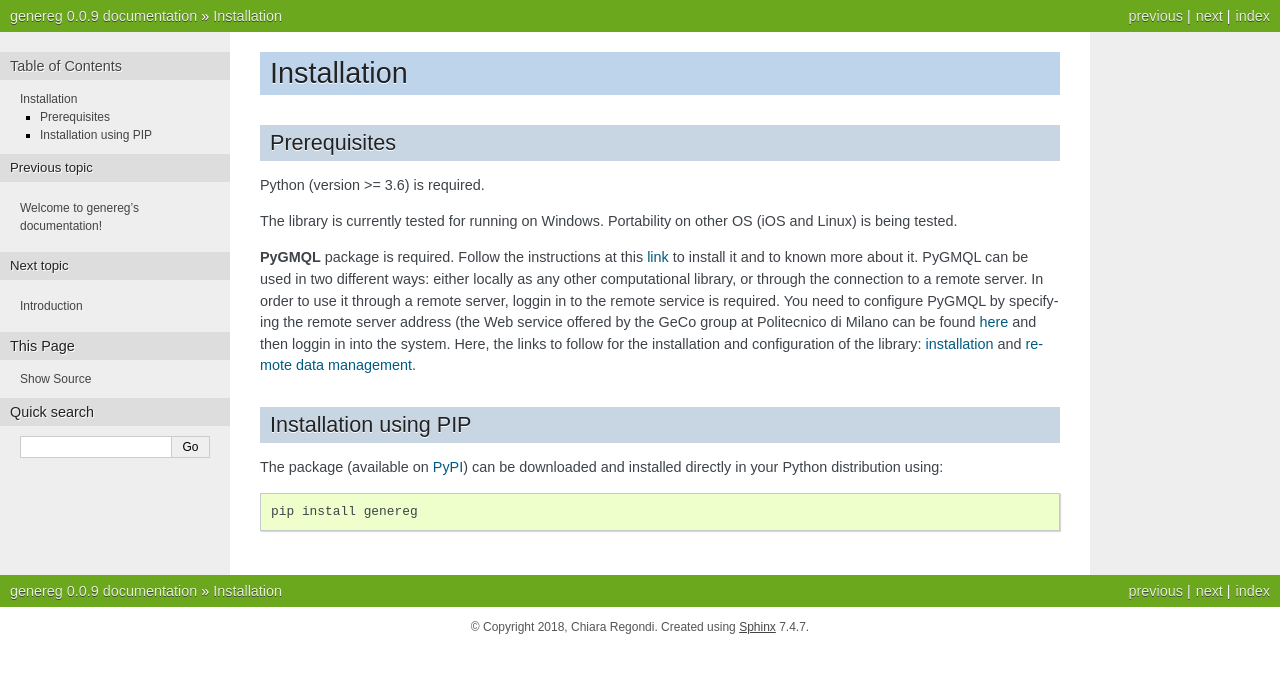
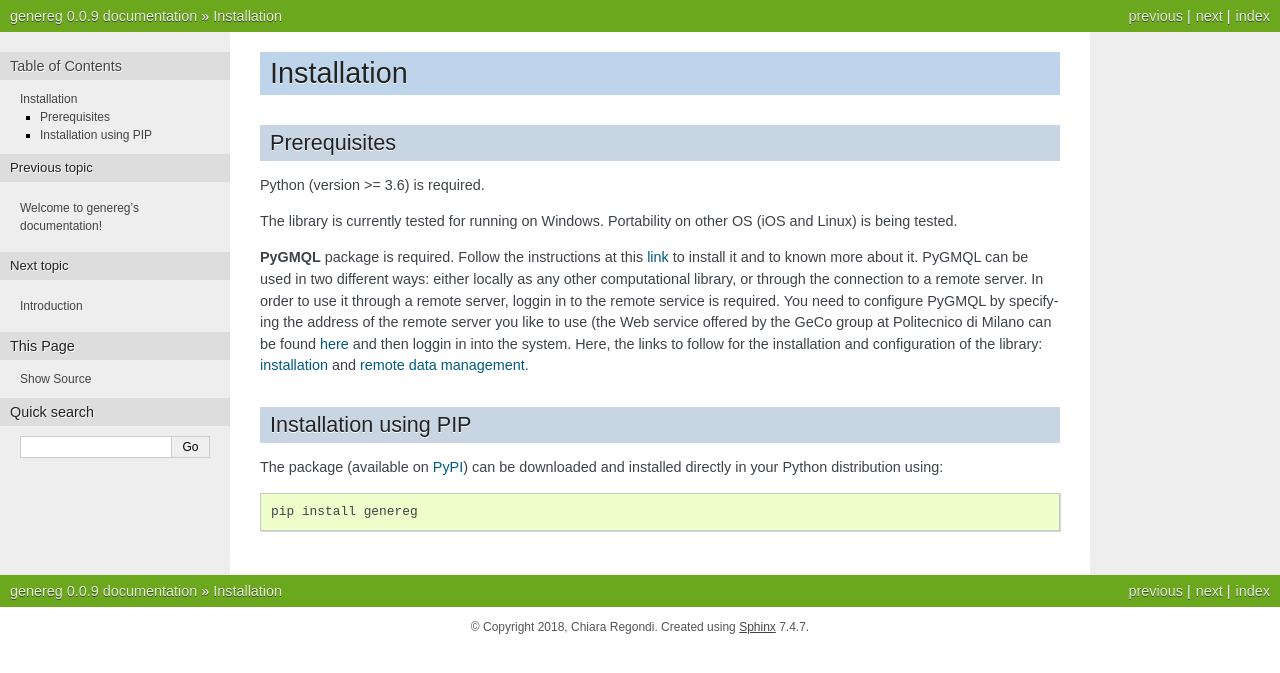
Before and after one commit to DEIB-GECO/genereg, a Sphinx documentation site: the page built from doc/source/installation.rst, in a window 1280 px wide. Shown: the top 673 px of the page. Built offline with Sphinx 7.4.7, drawn with Linux system fonts in a browser that asks for light colours.

Commit message:
Update installation.rst

```diff
--- a/doc/source/installation.rst
+++ b/doc/source/installation.rst
@@ -11,7 +11,7 @@ The library is currently tested for running on Windows. Portability on other OS
 
 **PyGMQL** package is required. Follow the instructions at this `link <https://github.com/DEIB-GECO/PyGMQL>`_
 to install it and to known more about it.
-PyGMQL can be used in two different ways: either locally as any other computational library, or through the connection to a remote server. In order to use it through a remote server, loggin in to the remote service is required. You need to configure PyGMQL by specifying the remote server address (the Web service offered by the GeCo group at Politecnico di Milano can be found `here <http://www.gmql.eu/gmql-rest/>`_ and then loggin in into the system.
+PyGMQL can be used in two different ways: either locally as any other computational library, or through the connection to a remote server. In order to use it through a remote server, loggin in to the remote service is required. You need to configure PyGMQL by specifying the address of the remote server you like to use (the Web service offered by the GeCo group at Politecnico di Milano can be found `here <http://www.gmql.eu/gmql-rest/>`_ and then loggin in into the system.
 Here, the links to follow for the installation and configuration of the library: `installation <https://pygmql.readthedocs.io/en/latest/installation.html>`_ and `remote data management <https://pygmql.readthedocs.io/en/latest/remote.html>`_.
 
 
```
